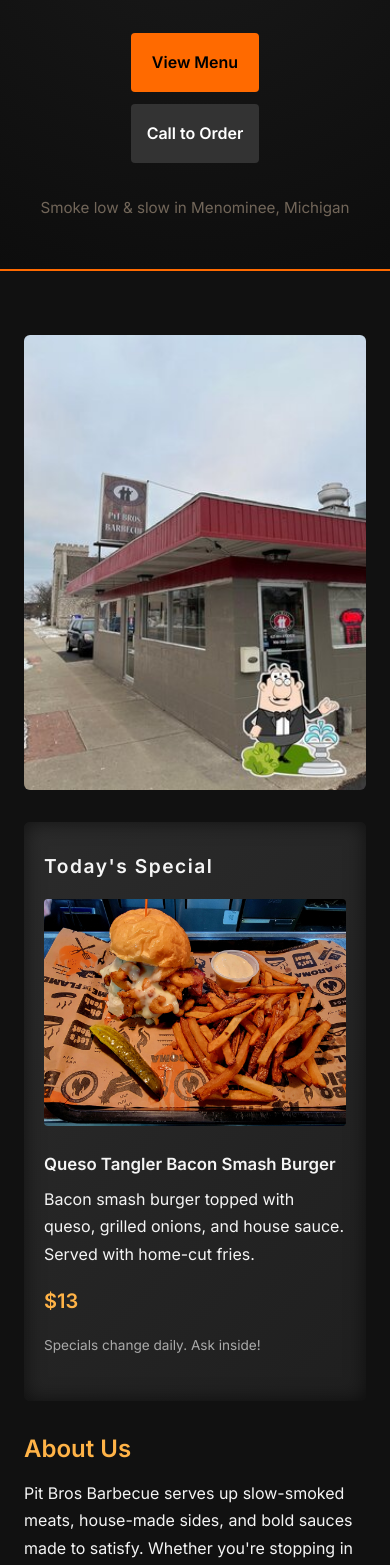
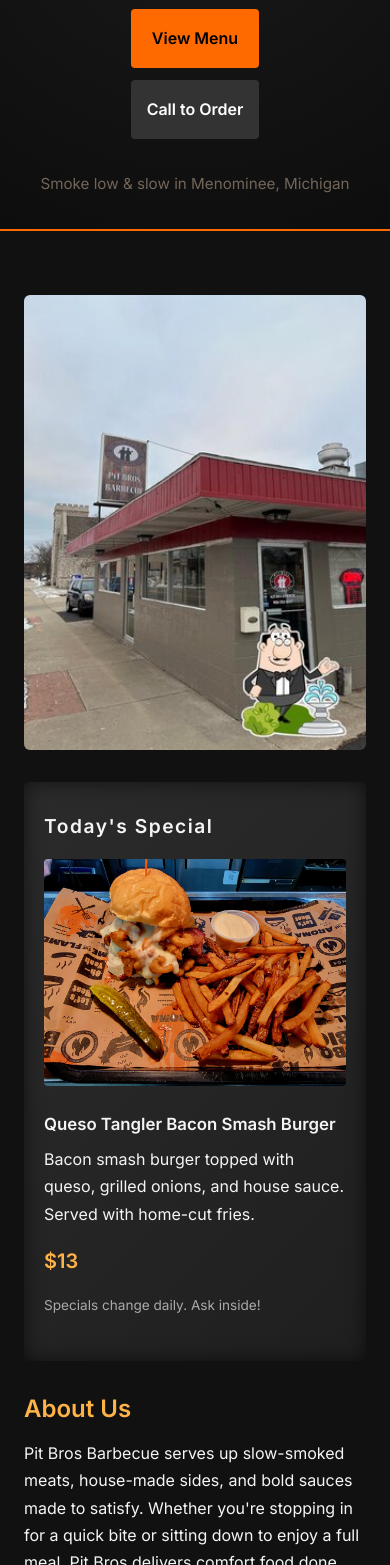
Before and after one commit to cczerp/pit-bros-demo, a plain HTML site: page index.html in a window 390 px wide. Shown: the part 129-1694 px from the top of the page. Drawn offline with Linux system fonts and the light colour scheme.

Commit message:
header height

```diff
--- a/index.html
+++ b/index.html
@@ -23,7 +23,7 @@
 <section class="main-content">
   <div class="home-three-columns">
     <div class="home-left">
-      <div class="special-wrapper">
+      <div class="left-content-row">
         <aside class="daily-specials special-card">
           <h3>Today's Special</h3>
           <div class="special-item">
@@ -34,12 +34,12 @@
           </div>
           <p class="special-note">Specials change daily. Ask inside!</p>
         </aside>
-      </div>
-      <div class="about-section">
-        <h2>About Us</h2>
-        <p>
-          Pit Bros Barbecue serves up slow-smoked meats, house-made sides, and bold sauces made to satisfy. Whether you're stopping in for a quick bite or sitting down to enjoy a full meal, Pit Bros delivers comfort food done right in a casual, welcoming atmosphere.
-        </p>
+        <div class="about-section">
+          <h2>About Us</h2>
+          <p>
+            Pit Bros Barbecue serves up slow-smoked meats, house-made sides, and bold sauces made to satisfy. Whether you're stopping in for a quick bite or sitting down to enjoy a full meal, Pit Bros delivers comfort food done right in a casual, welcoming atmosphere.
+          </p>
+        </div>
       </div>
     </div>
 
--- a/styles.css
+++ b/styles.css
@@ -13,7 +13,7 @@ body {
 }
 
 .header {
-  padding: 2.5rem 1.5rem 2rem;
+  padding: 1rem 1.5rem;
   text-align: center;
   background: #1b1b1b;
   border-bottom: 3px solid #ff6a00;
@@ -33,7 +33,7 @@ body {
 
 /* ===== Menu Hero Override ===== */
 .menu-hero {
-  padding: 2.5rem 1.5rem 2rem;
+  padding: 1rem 1.5rem;
   min-height: auto;
 }
 
@@ -54,7 +54,7 @@ body {
   flex-direction: column;
   align-items: center;
   justify-content: center;
-  padding: 2.5rem 1.5rem 2rem;
+  padding: 1rem 1.5rem;
   min-height: auto;
   background: radial-gradient(circle at top, #1a1a1a, #0d0d0d);
   border-bottom: 2px solid #ff6a00;
@@ -159,13 +159,15 @@ p {
 
 .home-left {
   display: flex;
-  flex-direction: column;
-  gap: 2rem;
+  justify-content: center;
 }
 
-.special-wrapper {
-  display: flex;
-  justify-content: center;
+.left-content-row {
+  display: grid;
+  grid-template-columns: 1fr 1fr;
+  gap: 2rem;
+  align-items: start;
+  max-width: 100%;
 }
 
 .about-section {
@@ -520,7 +522,7 @@ p {
 
 @media (max-width: 600px) {
   .hero {
-    padding: 2.5rem 1rem 2rem;
+    padding: 1rem 1rem;
   }
 
   .hero-title {
@@ -543,7 +545,7 @@ p {
   }
 
   .header {
-    padding: 2rem 1rem;
+    padding: 1rem 1rem;
   }
 
   .header h1 {
@@ -602,7 +604,10 @@ p {
     max-width: 100%;
   }
 
-  .special-wrapper,
+  .left-content-row {
+    grid-template-columns: 1fr;
+  }
+
   .location-wrapper {
     max-width: 100%;
   }
```
